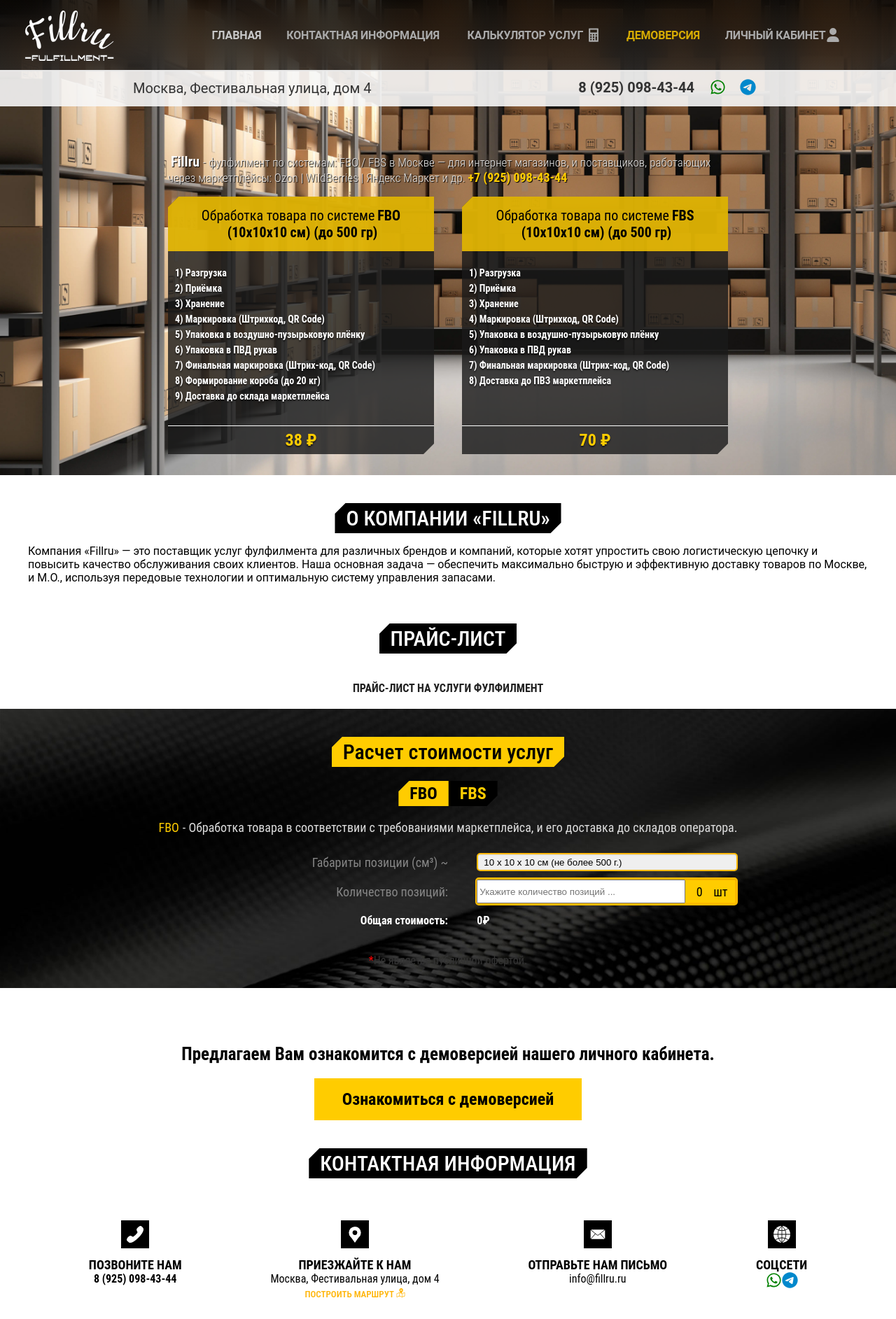
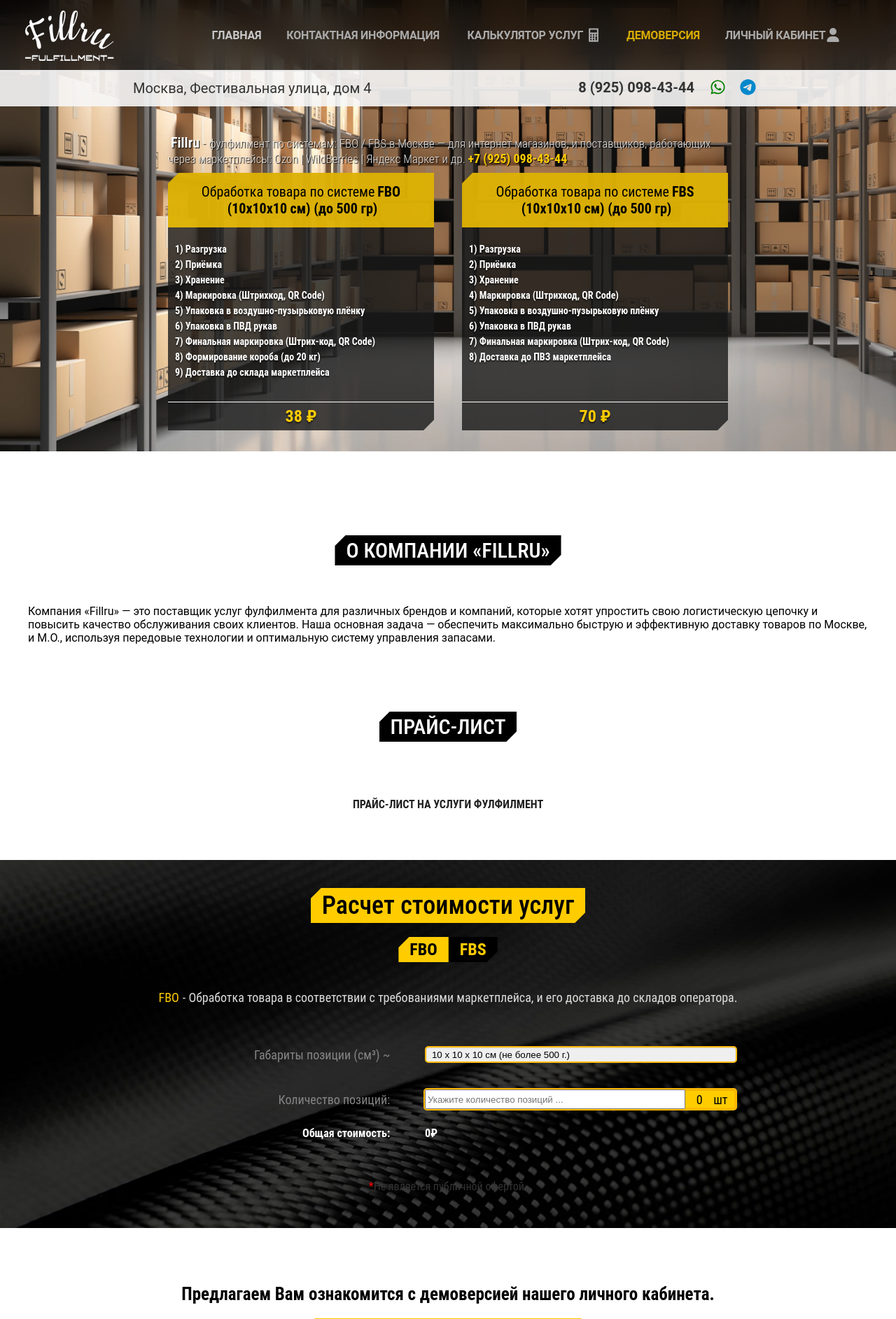
Before and after one commit to Elgrush/Fillru, a Django app: template main/templates/main/main.html in a window 1280 px wide. Shown: the top 1885 px of the page at 70% size. Run offline with Django 5.2, Linux system fonts and the light colour scheme; the template is opened without the code that fills it, so the values that code supplies are empty; some libraries are stand-ins or nearby versions.

Commit message:
Minor UI enhancements

```diff
--- a/main/templates/main/contacts.html
+++ b/main/templates/main/contacts.html
@@ -11,7 +11,7 @@
 
     <a href="https://www.demo.fillru.ru" class="contact-redirect-button">Ознакомиться с демоверсией</a>
 
-    <div class="BlackBoldMiddleBox">
+    <div class="contacts-BlackBoldMiddleBox ">
         Контактная информация
     </div>
 
--- a/main/templates/main/main.html
+++ b/main/templates/main/main.html
@@ -13,9 +13,9 @@
     <article class="top-article" style="background: url({{ MEDIA_URL }}/media/images/main/defaultStoreroom.webp), black; background-size: cover;">
       <div class="sub-head-wrap">
         <div class="sub-head-wrap-introduction">
-          <p><span class="bold shad">Fillru </span>
+            <span class="bold shad">Fillru </span>
           - фулфилмент по системам: FBO / FBS в Москве — для интернет магазинов, и поставщиков, работающих через маркетплейсы: Ozon | WildBerries | Яндекс Маркет и др.
-            <a href="tel:+79250984344" class="orange-bold"> +7 (925) 098-43-44</a></p>
+            <a href="tel:+79250984344" class="orange-bold"> +7 (925) 098-43-44</a>
         </div>
               <div class="comparison">
             <section class="comparison-side">
@@ -77,7 +77,7 @@
         <div class="BlackBoldMiddleBox">
         Прайс-лист
       </div>
-        <div class="table-header">
+        <div class="table-header table-header-header">
           Прайс-лист на услуги фулфилмент
         </div>
 
--- a/main/templates/main/priceCalculator.html
+++ b/main/templates/main/priceCalculator.html
@@ -1,4 +1,4 @@
-<section id="section-calc" class="calc-section"  style="background: url({{ MEDIA_URL }}/media/images/main/darkBackground.jpg), black; background-size: cover;">
+<section id="section-calc" class="calc-section"  style="background: url(/media/images/main/darkBackground.jpg), black;background-size: cover;background-attachment: fixed;">
     {% load static %}
     <div id="calc-anchor" style="position: relative; top: -100px;"></div>
     <link rel="stylesheet" type="text/css" href="{% static 'css/main/priceCalculator.css' %}">
--- a/static/css/main/contacts.css
+++ b/static/css/main/contacts.css
@@ -24,8 +24,7 @@ section#contact-section {
     font-weight: 700;
 }
 
-.BlackBoldMiddleBox {
-    margin-top: 40px;
+.contacts-BlackBoldMiddleBox {
     font-family: "Roboto Condensed", sans-serif;
     clip-path: polygon(15px 0px, 100% 0px, 100% calc(100% - 15px), calc(100% - 15px) 100%, 0px 100%, 0px 15px);
     background-color: rgb(0, 0, 0);
@@ -35,6 +34,7 @@ section#contact-section {
     text-shadow: rgb(0, 0, 0) 1px 1px 0px;
     font-weight: 500;
     text-transform: uppercase;
+    margin-top: 30px;
 }
 
 .contact-icon-row {
@@ -52,8 +52,8 @@ section#contact-section {
 }
 
 .contact-icon-background {
-    width: 40px;
-    height: 40px;
+    width: 60px;
+    height: 60px;
     background-color: #000;
     margin-bottom: 13px;
 }
@@ -61,8 +61,8 @@ section#contact-section {
 .contact-icon-svg {
     margin: auto;
     display: block;
-    margin-top: 8px;
-    margin-bottom: 8px;
+    margin-top: 18px;
+    margin-bottom: 18px;
 }
 
 svg#calc-turned-phone {
--- a/static/css/main/main.css
+++ b/static/css/main/main.css
@@ -13,7 +13,7 @@ a#header-nav-links-main {
 }
 
 .sub-head-wrap {
-    margin-top: 202px;
+    margin-top: 192px;
     display: flex;
     flex-direction: column;
     align-items: center;
@@ -48,6 +48,7 @@ a.orange-bold {
     display: flex;
     font-size: 14px;
     justify-content: space-between;
+    margin-top: 10px;
 }
 
 section.comparison-side {
@@ -113,7 +114,8 @@ body {
 }
 
 .BlackBoldMiddleBox {
-    margin-top: 40px;
+    margin-top: 80px;
+    margin-bottom: 40px;
     font-family: "Roboto Condensed", sans-serif;
     clip-path: polygon(15px 0px, 100% 0px, 100% calc(100% - 15px), calc(100% - 15px) 100%, 0px 100%, 0px 15px);
     background-color: rgb(0, 0, 0);
@@ -134,18 +136,20 @@ body {
     margin: auto;
     font-family: Roboto, sans-serif;
     margin: auto;
+    margin-top: 40px;
 }
 
 .table-header {
-    margin-top: 40px;
     text-transform: uppercase;
     font-weight: 600;
     color: rgb(32, 32, 32);
+    margin-bottom: 10px;
 }
 
 table.table-striped {
     width: 100%;
     margin-top: 20px;
+    margin-bottom: 40px;
 }
 
 .table-striped-body{
@@ -162,6 +166,8 @@ tr.table-striped-line {
     border-top: 2px solid #ddd;
     padding: 8px;
     line-height: 1.42857143;
+    font-weight: 600;
+    font-family: Roboto, sans-serif;
 }
 
 td.table-price-td {
@@ -175,3 +181,8 @@ div {
 dt {
     font-family: "Roboto Condensed", sans-serif;
 }
+
+.table-header-header {
+    padding-bottom: 40px;
+    padding-top: 40px;
+}
--- a/static/css/main/priceCalculator.css
+++ b/static/css/main/priceCalculator.css
@@ -18,7 +18,7 @@
     clip-path: polygon(15px 0, 100% 0, 100% calc(100% - 15px), calc(100% - 15px) 100%, 0 100%, 0 15px);
     text-shadow: none;
     margin-top: 20px;
-    font-size: 30px;
+    font-size: 36px;
     font-weight: 500;
 }
 
@@ -67,17 +67,20 @@ div#nav-tabs-FBS {
 
 .calc-row {
     display: flex;
+    height: 60px;
+    align-items: center;
 }
 
 .calc-grid {
     display: grid;
-    grid-template-columns: 50% 50%;
-    height: 120px;
+    grid-template-columns: 40% 60%;
+    height: 160px;
     justify-items: end;
     margin-top: 20px;
     align-items: center;
     font-size: 18px;
     color: rgb(133, 133, 133);
+    grid-template-rows: 40% 40% 20%;
 }
 
 .calc-offer {
@@ -92,7 +95,7 @@ div#nav-tabs-FBS {
     border-radius: 5px;
     padding: 0 8px 0 8px;
     width: 100%;
-    height: 70%;
+    height: 24px;
     appearance: none;
     box-shadow: rgba(0, 0, 0, 0.1) 0px 1px 2px 0px inset;
 }
```
